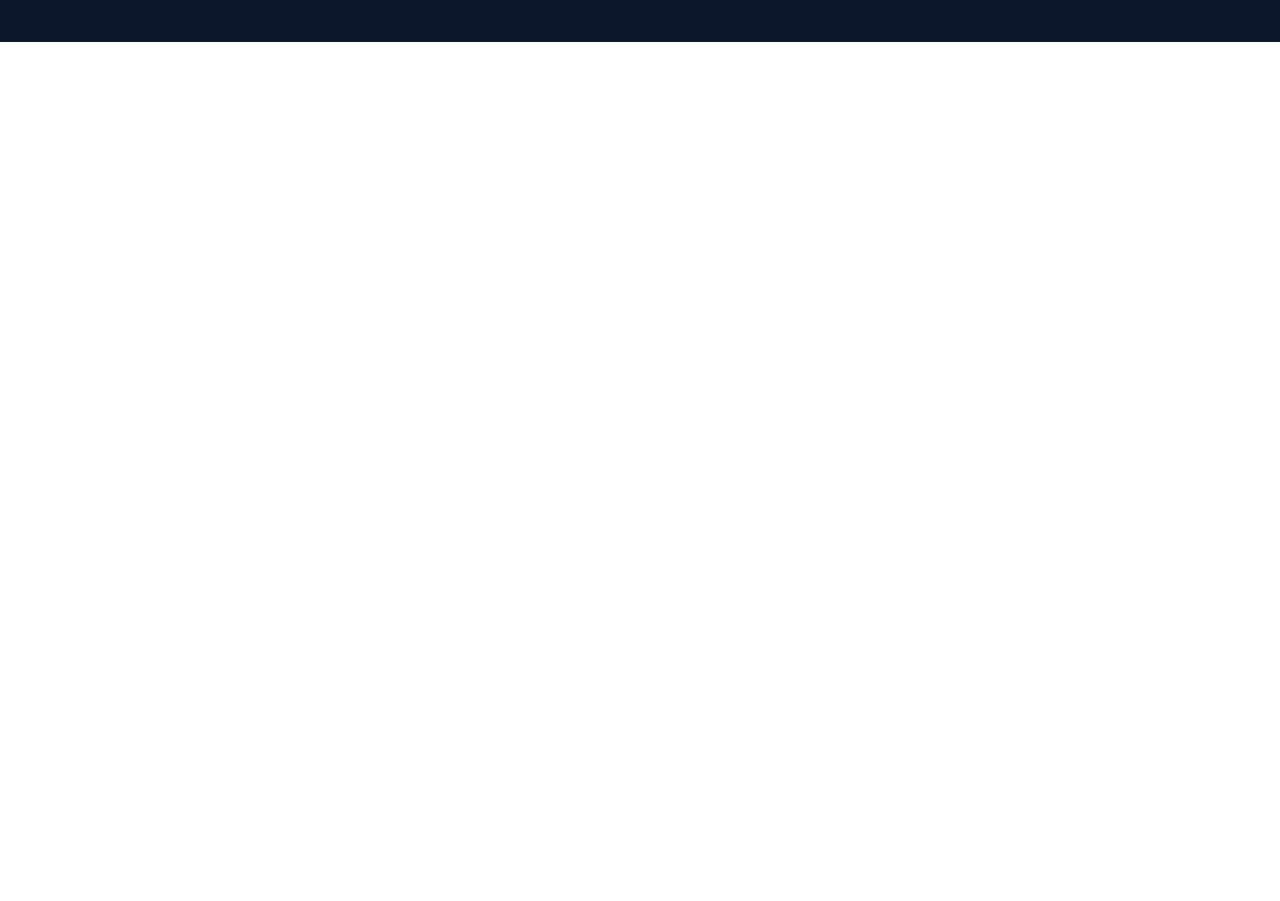
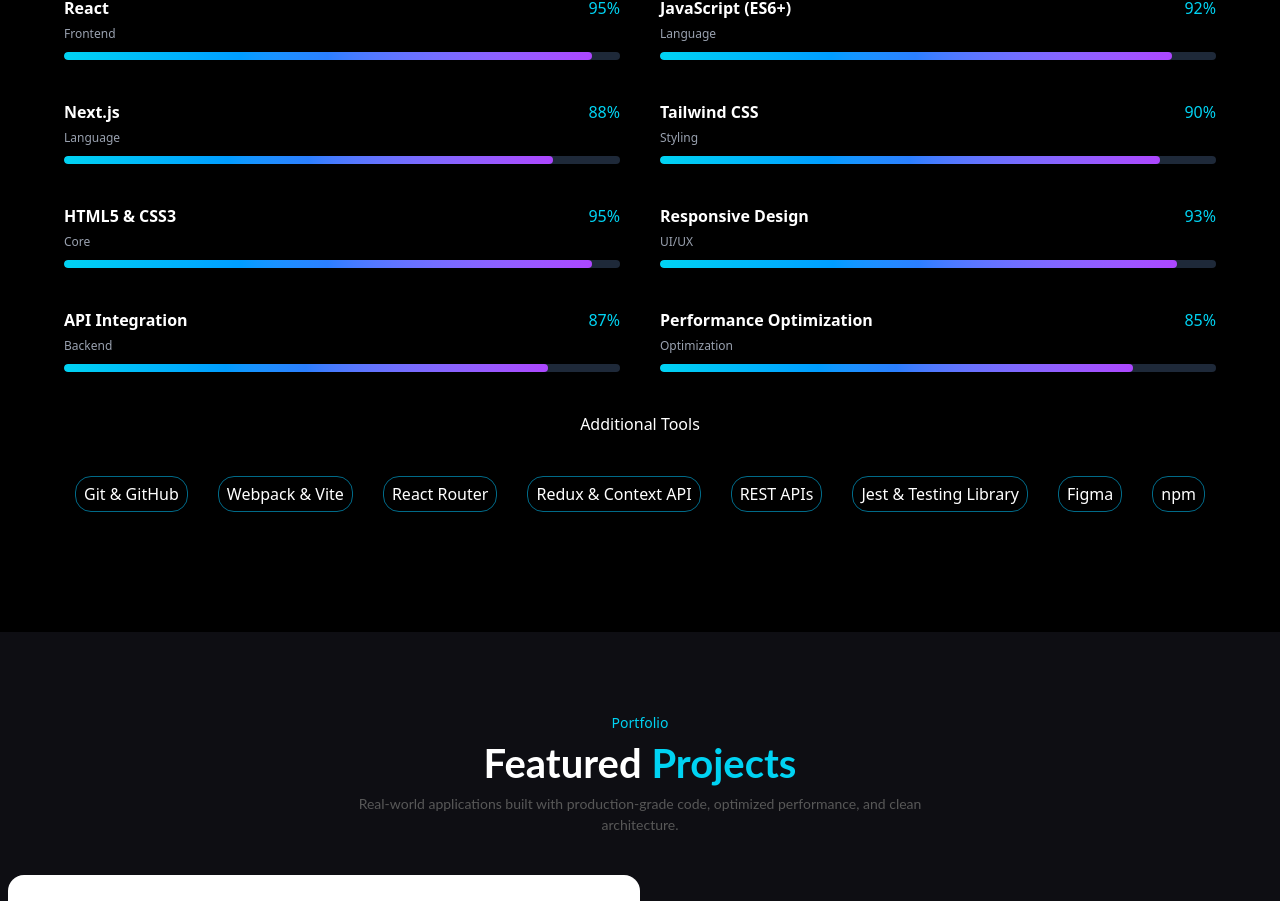
Before and after one commit to Mehedi43g/Portfolio-2026, a React (Vite) app: page / in a window 1280 px wide. Shown: the part 1854-2755 px from the top of the page. Before the commit the page ends 1896 px from the top, so only its background shows below. Built offline with nearby package versions, Linux system fonts and the light colour scheme.

Commit message:
products page starte

```diff
--- a/src/App.jsx
+++ b/src/App.jsx
@@ -4,6 +4,7 @@
 import Banner from './Commponents/Banner'
 import About from './Commponents/About'
 import Skills from './Commponents/Skills'
+import Projects from './Commponents/Projects'
 
 function App() {
 
@@ -14,6 +15,7 @@
         <Banner/>
         <About/>
         <Skills/>
+        <Projects/>
       </div>
     </>
   )
--- a/src/Commponents/About.jsx
+++ b/src/Commponents/About.jsx
@@ -11,7 +11,7 @@
       <Container>
         <div className="">
           <div className="text-center font-lato">
-            <p className='text-[#00D3F3] font-lato text-[16px]'>ABOUT ME</p>
+            <p className='text-[#00D3F3] font-lato text-[14px]'>ABOUT ME</p>
             <h4 className='text-[40px] font-lato'>Disciplined. Detail-oriented. <span className='text-[#00D3F3]'>Production-ready.</span></h4>
           </div>
         </div>
--- /dev/null
+++ b/src/Commponents/Projects.jsx
@@ -0,0 +1,32 @@
+import React from 'react'
+import Container from './Container'
+import photo1 from "../assets/photo1.png"
+
+const Projects = () => {
+  return (
+    <section className='py-20 bg-[#0E0E13]'>
+      <Container>
+        <div className="">
+          <div className="text-center">
+            <p className='text-[14px] text-[#00D3F3]'>Portfolio</p>
+            <h3 className='text-[40px] font-lato font-bold text-white'>Featured <span className='text-[#00D3F3]'>Projects</span></h3>
+            <p className='text-[14px] font-lato text-[#585858] '>Real-world applications built with production-grade code, optimized performance, and clean <br /> architecture.</p>
+          </div>
+          <div className="pt-10">
+            <div className="w-6/12">
+            <div className="p-7 bg-white rounded-2xl">
+              <img className='rounded-2xl shadow-xl/30 hover:scale-105 ease-in-out duration-300' src={photo1} alt="" />
+            <div className="">
+
+            </div>
+            </div>
+            </div>
+            <div className="w-6/12"></div>
+          </div>
+        </div>
+      </Container>
+    </section>
+  )
+}
+
+export default Projects
--- a/src/Commponents/Skills.jsx
+++ b/src/Commponents/Skills.jsx
@@ -1,19 +1,88 @@
-import React from 'react'
-import Container from './Container'
+import React, { useEffect, useRef, useState } from "react";
+
+const skills = [
+  { name: "React", level: 95, tag: "Frontend" },
+  { name: "JavaScript (ES6+)", level: 92, tag: "Language" },
+  { name: "Next.js", level: 88, tag: "Language" },
+  { name: "Tailwind CSS", level: 90, tag: "Styling" },
+  { name: "HTML5 & CSS3", level: 95, tag: "Core" },
+  { name: "Responsive Design", level: 93, tag: "UI/UX" },
+  { name: "API Integration", level: 87, tag: "Backend" },
+  { name: "Performance Optimization", level: 85, tag: "Optimization" },
+];
 
 const Skills = () => {
+  const sectionRef = useRef(null);
+  const [visible, setVisible] = useState(false);
+
+  useEffect(() => {
+    const observer = new IntersectionObserver(
+      ([entry]) => {
+        if (entry.isIntersecting) {
+          setVisible(true);
+          observer.disconnect();
+        }
+      },
+      { threshold: 0.3 }
+    );
+
+    if (sectionRef.current) observer.observe(sectionRef.current);
+  }, []);
+
   return (
-    <section className='py-30 bg-slate-900 text-white'>
-        <Container>
-            <div className="">
-               <div className="">
-                <p></p>
-                <h4></h4>
-               </div>
+    <section
+      ref={sectionRef}
+      className="bg-black py-20 px-6 text-white"
+    >
+      <div className="max-w-6xl mx-auto">
+        <p className="text-center text-[14px] uppercase text-cyan-400 font-lato">Technical Skills</p>
+        <h2 className="text-3xl md:text-4xl font-bold mb-14 text-center font-lato">
+          Tools & <span className="text-cyan-400">Technologies</span>
+        </h2>
+
+        <div className="grid md:grid-cols-2 gap-10">
+          {skills.map((skill, index) => (
+            <div key={index}>
+              <div className="flex justify-between mb-2">
+                <div>
+                  <h4 className="font-semibold">{skill.name}</h4>
+                  <span className="text-xs text-gray-400">
+                    {skill.tag}
+                  </span>
+                </div>
+                <span className="text-cyan-400 font-medium">
+                  {skill.level}%
+                </span>
+              </div>
+
+              <div className="w-full h-2 bg-gray-800 rounded-full overflow-hidden">
+                <div
+                  className="h-full rounded-full bg-linear-to-r from-cyan-400 via-blue-500 to-purple-500 transition-all duration-1000 ease-out"
+                  style={{
+                    width: visible ? `${skill.level}%` : "0%",
+                  }}
+                />
+              </div>
             </div>
-        </Container>
+          ))}
+        </div>
+        <div className="py-10">
+          <p className="text-[16px] text-center">Additional Tools</p>
+          <div className="flex gap-2 justify-around pt-10">
+            <h5 className="border py-1.25 px-2 rounded-2xl border-[#00b0e19a] hover:border-[#00B0E1]">Git & GitHub</h5>
+            <h5 className="border py-1.25 px-2 rounded-2xl border-[#00b0e19a] hover:border-[#00B0E1]">Webpack & Vite</h5>
+            <h5 className="border py-1.25 px-2 rounded-2xl border-[#00b0e19a] hover:border-[#00B0E1]">React Router</h5>
+            <h5 className="border py-1.25 px-2 rounded-2xl border-[#00b0e19a] hover:border-[#00B0E1]">Redux & Context API</h5>
+            <h5 className="border py-1.25 px-2 rounded-2xl border-[#00b0e19a] hover:border-[#00B0E1]">REST APIs</h5>
+            <h5 className="border py-1.25 px-2 rounded-2xl border-[#00b0e19a] hover:border-[#00B0E1]">Jest & Testing Library</h5>
+            <h5 className="border py-1.25 px-2 rounded-2xl border-[#00b0e19a] hover:border-[#00B0E1]">Figma</h5>
+            <h5 className="border py-1.25 px-2 rounded-2xl border-[#00b0e19a] hover:border-[#00B0E1]">npm </h5>
+
+          </div>
+        </div>
+      </div>
     </section>
-  )
-}
+  );
+};
 
-export default Skills
+export default Skills;
```
Also changed, not shown: src/assets/photo1.png (added), src/assets/photo2.png (added).
